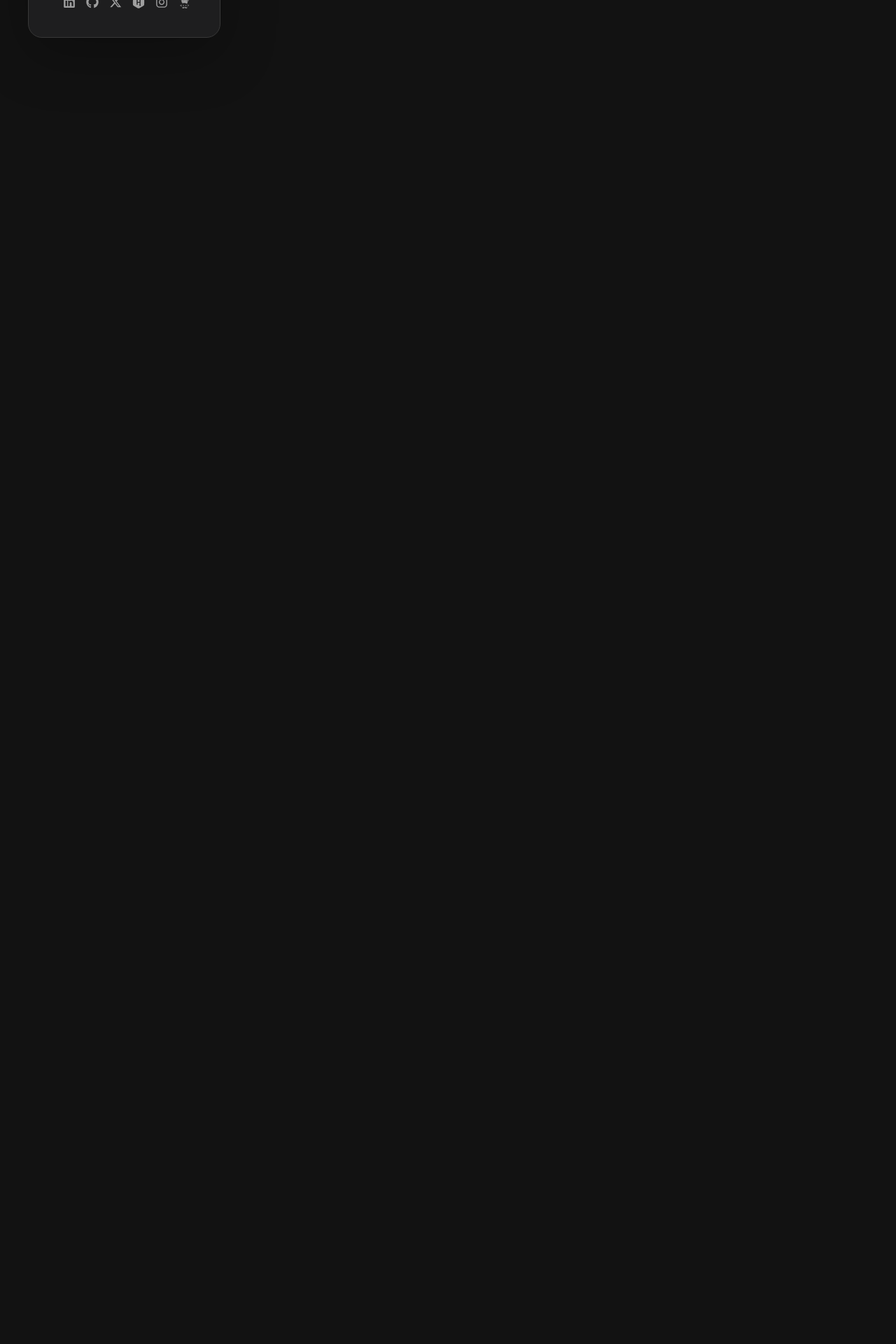
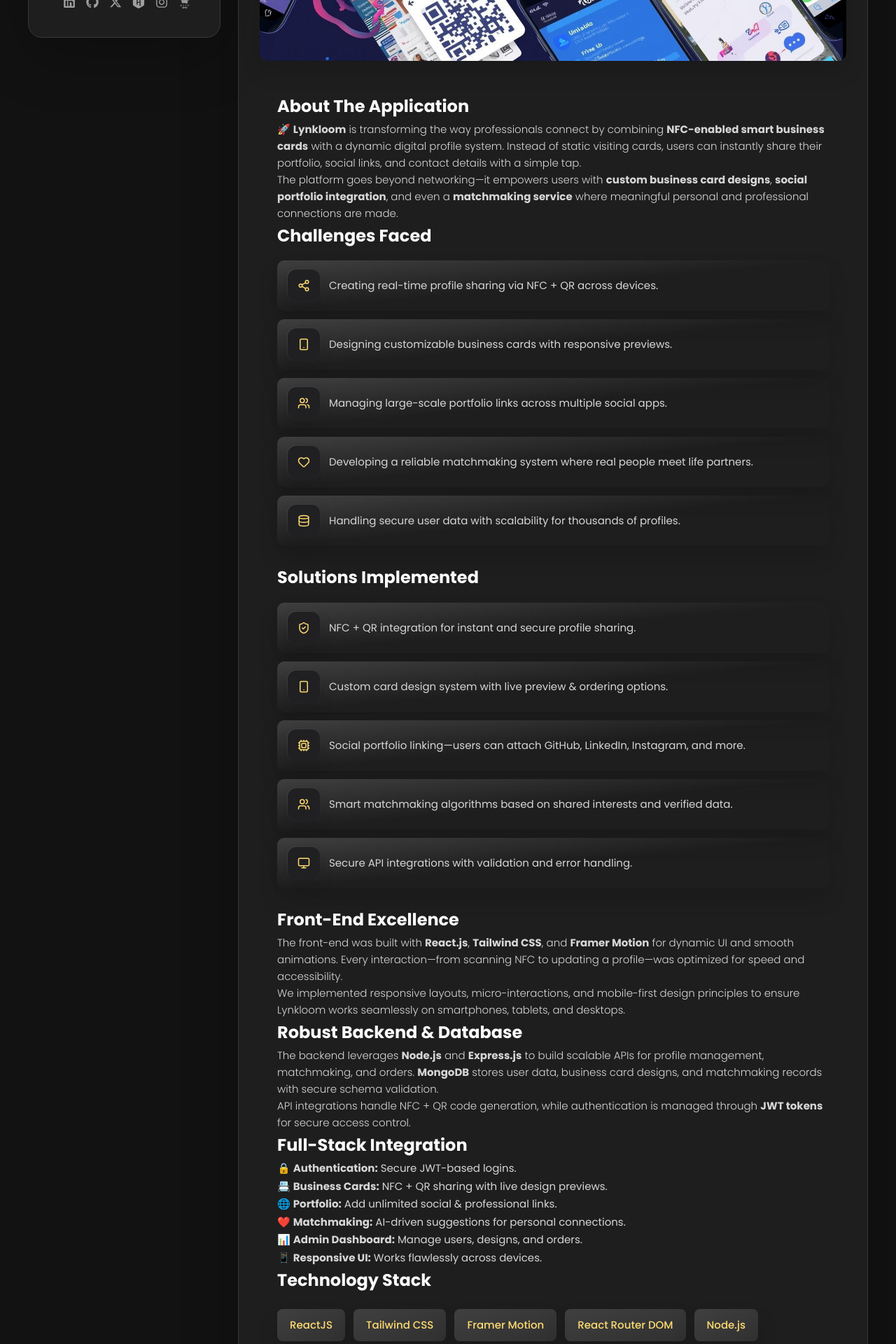
Before and after one commit to pranabbhowmik/CardPortfolio, a React (Vite) app in the folder CardPortfolio/: page /blog/lynkloom in a window 1280 px wide. Shown: the part 860-2780 px from the top of the page at 70% size. Before the commit the page ends 974 px from the top, so only its background shows below. Built offline with nearby package versions, Linux system fonts and the light colour scheme.

Commit message:
Add Lynkloom blog details and update routing; enhance portfolio links with React Router

```diff
--- a/CardPortfolio/src/App.jsx
+++ b/CardPortfolio/src/App.jsx
@@ -12,6 +12,7 @@
 import BlogDetailsSwachhBangla from "./Components/Blogs/SwachhBangla";
 import BlogDetailsJustCheers from "./Components/Blogs/JustCheers";
 import BlogDetailsEnchantingPets from "./Components/Blogs/EnchantingPets";
+import BlogDetailsLynkloom from "./Components/Blogs/Lynkloom";
 function App() {
   return (
     <Router>
@@ -38,6 +39,7 @@
               path="/blog/enchanting-pets"
               element={<BlogDetailsEnchantingPets />}
             />
+            <Route path="/blog/lynkloom" element={<BlogDetailsLynkloom />} />
           </Routes>
         </div>
       </main>
--- /dev/null
+++ b/CardPortfolio/src/Components/Blogs/Lynkloom.jsx
@@ -0,0 +1,246 @@
+import React from "react";
+import {
+  Cpu,
+  Smartphone,
+  ShieldCheck,
+  MapPin,
+  CreditCard,
+  Database,
+  Monitor,
+  Share2,
+  Heart,
+  Users,
+} from "lucide-react";
+import LynkloomPoster from "../../assets/images/lynkloom.jpg";
+import LynkloomFlow from "../../assets/images/lynkloomFlow.png";
+
+export default function BlogDetailsLynkloom() {
+  return (
+    <article className="blog-details active">
+      {/* Header */}
+      <header>
+        <h2 className="h2 blog article-title">
+          Lynkloom: NFC-Powered Smart Networking & Digital Connections
+        </h2>
+      </header>
+
+      {/* Poster */}
+      <figure>
+        <img
+          src={LynkloomPoster}
+          alt="Lynkloom App Poster"
+          id="poster-img"
+          loading="lazy"
+        />
+      </figure>
+
+      {/* Blog Content */}
+      <section className="blog-content details-content">
+        {/* About */}
+        <h3 className="h3">About the Application</h3>
+        <p className="blog-text">
+          🚀 <strong>Lynkloom</strong> is transforming the way professionals
+          connect by combining <strong>NFC-enabled smart business cards</strong>{" "}
+          with a dynamic digital profile system. Instead of static visiting
+          cards, users can instantly share their portfolio, social links, and
+          contact details with a simple tap.
+        </p>
+        <p className="blog-text">
+          The platform goes beyond networking—it empowers users with{" "}
+          <strong>custom business card designs</strong>,{" "}
+          <strong>social portfolio integration</strong>, and even a{" "}
+          <strong>matchmaking service</strong> where meaningful personal and
+          professional connections are made.
+        </p>
+
+        {/* Challenges Faced */}
+        <h3 className="h3">Challenges Faced</h3>
+        <ul className="problems-list">
+          <li>
+            <span className="icon-box">
+              <Share2 size={18} />
+            </span>
+            Creating real-time profile sharing via NFC + QR across devices.
+          </li>
+          <li>
+            <span className="icon-box">
+              <Smartphone size={18} />
+            </span>
+            Designing customizable business cards with responsive previews.
+          </li>
+          <li>
+            <span className="icon-box">
+              <Users size={18} />
+            </span>
+            Managing large-scale portfolio links across multiple social apps.
+          </li>
+          <li>
+            <span className="icon-box">
+              <Heart size={18} />
+            </span>
+            Developing a reliable matchmaking system where real people meet life
+            partners.
+          </li>
+          <li>
+            <span className="icon-box">
+              <Database size={18} />
+            </span>
+            Handling secure user data with scalability for thousands of
+            profiles.
+          </li>
+        </ul>
+
+        {/* Solutions Implemented */}
+        <h3 className="h3">Solutions Implemented</h3>
+        <ul className="solutions-list">
+          <li>
+            <span className="icon-box">
+              <ShieldCheck size={18} />
+            </span>
+            NFC + QR integration for instant and secure profile sharing.
+          </li>
+          <li>
+            <span className="icon-box">
+              <Smartphone size={18} />
+            </span>
+            Custom card design system with live preview & ordering options.
+          </li>
+          <li>
+            <span className="icon-box">
+              <Cpu size={18} />
+            </span>
+            Social portfolio linking—users can attach GitHub, LinkedIn,
+            Instagram, and more.
+          </li>
+          <li>
+            <span className="icon-box">
+              <Users size={18} />
+            </span>
+            Smart matchmaking algorithms based on shared interests and verified
+            data.
+          </li>
+          <li>
+            <span className="icon-box">
+              <Monitor size={18} />
+            </span>
+            Secure API integrations with validation and error handling.
+          </li>
+        </ul>
+
+        {/* Front-End Excellence */}
+        <h3 className="h3">Front-End Excellence</h3>
+        <p className="blog-text">
+          The front-end was built with <strong>React.js</strong>,{" "}
+          <strong>Tailwind CSS</strong>, and <strong>Framer Motion</strong> for
+          dynamic UI and smooth animations. Every interaction—from scanning NFC
+          to updating a profile—was optimized for speed and accessibility.
+        </p>
+        <p className="blog-text">
+          We implemented responsive layouts, micro-interactions, and
+          mobile-first design principles to ensure Lynkloom works seamlessly on
+          smartphones, tablets, and desktops.
+        </p>
+
+        {/* Backend & Database */}
+        <h3 className="h3">Robust Backend & Database</h3>
+        <p className="blog-text">
+          The backend leverages <strong>Node.js</strong> and{" "}
+          <strong>Express.js</strong> to build scalable APIs for profile
+          management, matchmaking, and orders. <strong>MongoDB</strong> stores
+          user data, business card designs, and matchmaking records with secure
+          schema validation.
+        </p>
+        <p className="blog-text">
+          API integrations handle NFC + QR code generation, while authentication
+          is managed through <strong>JWT tokens</strong> for secure access
+          control.
+        </p>
+
+        {/* Full-Stack Integration */}
+        <h3 className="h3">Full-Stack Integration</h3>
+        <ul className="features-list">
+          <li>
+            🔒 <strong>Authentication:</strong> Secure JWT-based logins.
+          </li>
+          <li>
+            📇 <strong>Business Cards:</strong> NFC + QR sharing with live
+            design previews.
+          </li>
+          <li>
+            🌐 <strong>Portfolio:</strong> Add unlimited social & professional
+            links.
+          </li>
+          <li>
+            ❤️ <strong>Matchmaking:</strong> AI-driven suggestions for personal
+            connections.
+          </li>
+          <li>
+            📊 <strong>Admin Dashboard:</strong> Manage users, designs, and
+            orders.
+          </li>
+          <li>
+            📱 <strong>Responsive UI:</strong> Works flawlessly across devices.
+          </li>
+        </ul>
+
+        {/* Tech Stack */}
+        <h3 className="h3">Technology Stack</h3>
+        <div className="tech-stack">
+          <div className="tech-card">ReactJS</div>
+          <div className="tech-card">Tailwind CSS</div>
+          <div className="tech-card">Framer Motion</div>
+          <div className="tech-card">React Router DOM</div>
+          <div className="tech-card">Node.js</div>
+          <div className="tech-card">Express.js</div>
+          <div className="tech-card">MongoDB</div>
+          <div className="tech-card">JWT Authentication</div>
+          <div className="tech-card">API Integrations</div>
+          <div className="tech-card">NFC & QR Technology</div>
+        </div>
+
+        {/* App Flow */}
+        <h3 className="h3">Application Flow</h3>
+        <figure>
+          <img
+            src={LynkloomFlow}
+            alt="Lynkloom App Flow"
+            id="flow-img"
+            loading="lazy"
+          />
+        </figure>
+
+        {/* Learning Outcomes */}
+        <h3 className="h3">Learning Outcomes</h3>
+        <p className="blog-text">
+          Working on Lynkloom strengthened my expertise in{" "}
+          <strong>
+            API integration, NFC/QR workflows, modular UI design, and secure
+            authentication
+          </strong>
+          . I also gained hands-on experience in bridging social portfolio
+          features with matchmaking services inside a single product.
+        </p>
+
+        {/* Future Enhancements */}
+        <h3 className="h3">Future Enhancements</h3>
+        <ul className="problems-list">
+          <li>🛒 Integration of e-commerce for card orders & deliveries.</li>
+          <li>🌍 AI-powered networking suggestions based on industries.</li>
+          <li>📅 Calendar sync for scheduling meetings directly.</li>
+          <li>🔔 Real-time notifications for profile views and matches.</li>
+        </ul>
+
+        {/* Conclusion */}
+        <h3 className="h3">Conclusion</h3>
+        <p className="blog-text">
+          Lynkloom is more than a business card replacement—it’s a{" "}
+          <strong>digital networking ecosystem</strong>. With NFC-powered smart
+          sharing, portfolio integration, and unique matchmaking features, it
+          redefines how people connect professionally and personally. This
+          project reflects how modern full-stack applications can create
+          meaningful impact in both business and life.
+        </p>
+      </section>
+    </article>
+  );
+}
--- a/CardPortfolio/src/Pages/Blog.jsx
+++ b/CardPortfolio/src/Pages/Blog.jsx
@@ -5,6 +5,7 @@
 import Enchenting from "../assets/images/enchenting.jpg";
 import Lynkloom from "../assets/images/lynkloom.jpg";
 import BlogSeo from "../Components/Seo/BlogSeo";
+import { Link } from "react-router-dom";
 const blogs = [
   {
     id: 1,
@@ -60,7 +61,7 @@
     description:
       "Lynkloom is revolutionizing professional networking with NFC-enabled smart business cards. Share your dynamic profile instantly and make lasting connections.",
     image: Lynkloom,
-    link: "#",
+    link: "/blog/lynkloom",
   },
 ];
 
@@ -77,7 +78,7 @@
           <ul className="blog-posts-list">
             {blogs.map((blog) => (
               <li className="blog-post-item" key={blog.id}>
-                <a href={blog.link}>
+                <Link to={blog.link}>
                   <figure className="blog-banner-box">
                     <img src={blog.image} alt={blog.title} loading="lazy" />
                   </figure>
@@ -92,7 +93,7 @@
                     <h3 className="h3 blog-item-title">{blog.title}</h3>
                     <p className="blog-text">{blog.description}</p>
                   </div>
-                </a>
+                </Link>
               </li>
             ))}
           </ul>
--- a/CardPortfolio/src/Pages/Portfolio.jsx
+++ b/CardPortfolio/src/Pages/Portfolio.jsx
@@ -10,6 +10,7 @@
 import enchanting from "../assets/images/enchenting.png";
 import { Eye } from "lucide-react";
 import ProjectSeo from "../Components/Seo/ProjectSeo";
+import { Link } from "react-router-dom";
 
 export default function Portfolio() {
   const [selectedCategory, setSelectedCategory] = useState("All");
@@ -120,8 +121,8 @@
           <ul className="project-list">
             {filteredProjects.map((project) => (
               <li className="project-item active" key={project.id}>
-                <a
-                  href={project.link}
+                <Link
+                  to={project.link}
                   target="_blank"
                   rel="noopener noreferrer"
                 >
@@ -137,7 +138,7 @@
                   </figure>
                   <h3 className="project-title">{project.title}</h3>
                   <p className="project-category">{project.category}</p>
-                </a>
+                </Link>
               </li>
             ))}
           </ul>
```
Also changed, not shown: CardPortfolio/src/assets/images/lynkloomFlow.png (added).
